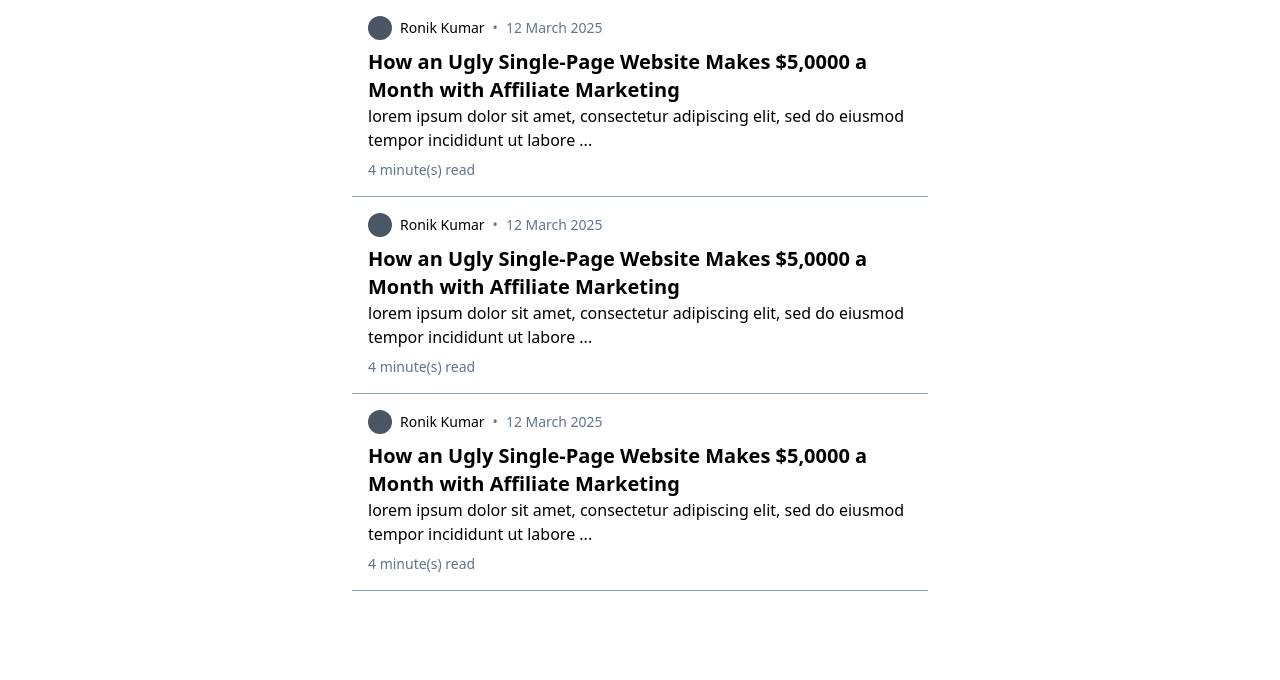
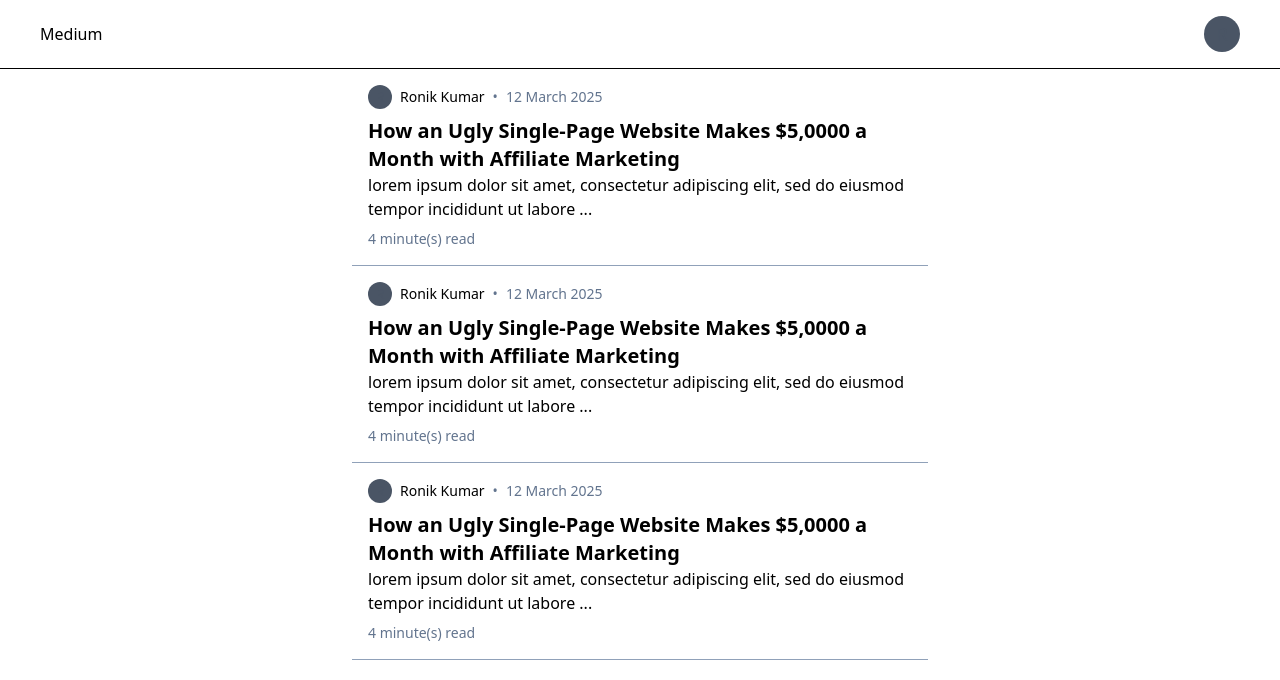
Before and after one commit to ronik297/medium, a React (Vite) app in the folder frontend/: page /blogs in a window 1280 px wide. Shown: the top 680 px of the page. Built offline with nearby package versions, Linux system fonts and the light colour scheme.

Commit message:
added basic app bar component

```diff
--- /dev/null
+++ b/frontend/src/components/Appbar.tsx
@@ -0,0 +1,10 @@
+import { Avatar } from "./BlogCard";
+
+export const Appbar = () => {
+  return (
+    <div className="border-b flex justify-between items-center px-10 py-4">
+      <div>Medium</div>
+      <Avatar size="big" name="Ronik Kumar" />
+    </div>
+  );
+};
--- a/frontend/src/components/BlogCard.tsx
+++ b/frontend/src/components/BlogCard.tsx
@@ -12,9 +12,9 @@
   publishedDate,
 }: BlogCardProps) {
   return (
-    <div className="border-b border-slate-200 border-slate-400 p-4 ">
+    <div className="border-b border-slate-400 p-4 ">
       <div className="flex items-center">
-        <Avatar name={authorName} />
+        <Avatar size="small" name={authorName} />
         <div className="font-extralight pl-2 text-sm">{authorName}</div>
         <div className="pl-2 text-sm text-slate-500">&#x2022;</div>
         <div className="pl-2 font-thin text-slate-500 text-sm">
@@ -30,10 +30,24 @@
   );
 }
 
-function Avatar({ name }: { name: string }) {
+export function Avatar({
+  name,
+  size = "small",
+}: {
+  name: string;
+  size: "small" | "big";
+}) {
   return (
-    <div className="relative inline-flex items-center justify-center w-6 h-6 overflow-hidden bg-gray-600 rounded-full">
-      <span className="text-xs font-extralight text-gray-600 dark:text-gray-300">
+    <div
+      className={`relative inline-flex items-center justify-center ${
+        size === "small" ? "h-6 w-6" : "h-9 w-9"
+      } overflow-hidden bg-gray-600 rounded-full`}
+    >
+      <span
+        className={`${
+          size === "small" ? "text-sm" : "text-lg"
+        } font-extralight text-gray-600 dark:text-gray-300`}
+      >
         {name[0]}
       </span>
     </div>
--- a/frontend/src/pages/Blogs.tsx
+++ b/frontend/src/pages/Blogs.tsx
@@ -1,8 +1,11 @@
 import React from "react";
 import BlogCard from "../components/BlogCard";
+import { Appbar } from "../components/Appbar";
 
 export default function Blogs() {
   return (
+    <>
+      <Appbar />
       <div className="flex justify-center">
         <div className="max-w-xl">
           <BlogCard
@@ -25,5 +28,6 @@
           />
         </div>
       </div>
+    </>
   );
 }
```
Lines whose indentation alone changed are shown as unchanged.
